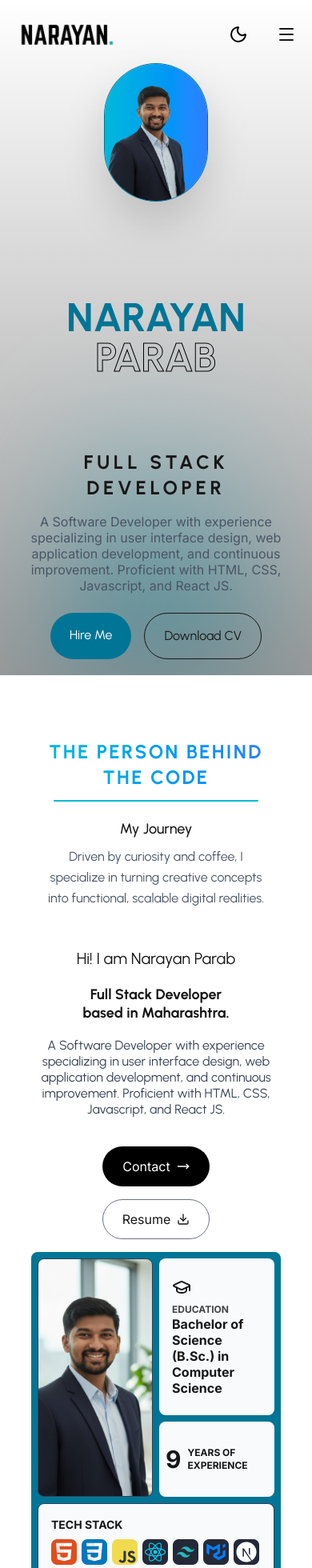
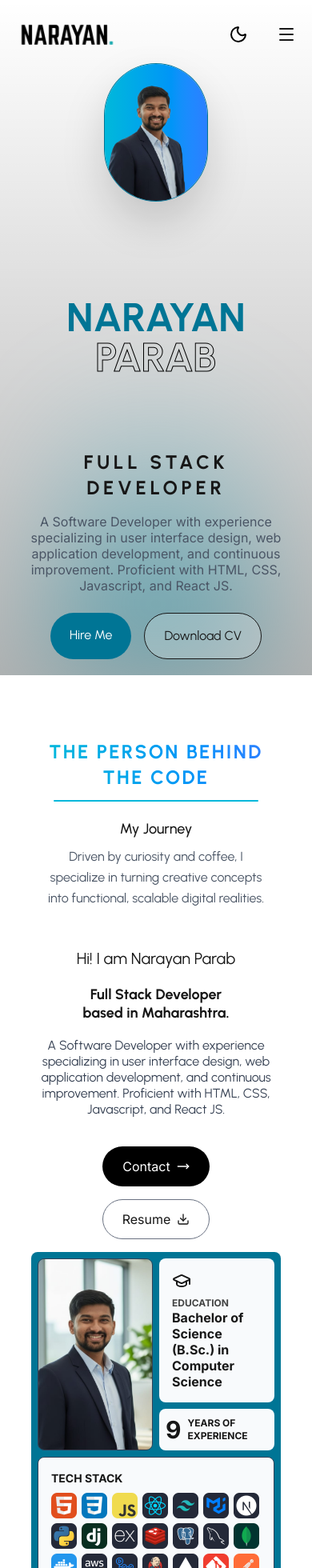
Before and after one commit to parabneil/parabneil.github.io, a Next.js app: page / in a window 390 px wide. Shown: the top 1960 px of the page at 80% size. Built offline with nearby package versions, Linux system fonts and the light colour scheme.

Commit message:
Fixed ui/UX issues for mobile screens

```diff
--- a/app/components/ProfileStats.jsx
+++ b/app/components/ProfileStats.jsx
@@ -39,13 +39,13 @@ const ProfileStats = () => {
       initial="hidden"
       whileInView="show"
       viewport={{ once: true }}
-      className="bg-cyan-700 rounded-lg grid grid-cols-6 grid-rows-12 md:grid-cols-12 md:grid-rows-6 gap-2 mx-auto dark:text-white p-2 h-500 md:h-150"
+      className="bg-cyan-700 rounded-lg grid grid-cols-6 md:grid-cols-12 gap-2 mx-auto dark:text-white p-2"
     >
       {/* Profile Photo */}
       <motion.a
         variants={item}
         href="#hero"
-        className={`col-span-3 row-span-3 md:col-span-2 md:row-span-3 overflow-hidden rounded-lg hover:-translate-y-1 hover:shadow-black border-[0.5px] border-slate-700 cursor-pointer transition-all duration-500 dark:hover:shadow-white/10 dark:bg-darkTheme`}
+        className={`col-span-3 row-span-2 md:col-span-2 md:row-span-3 overflow-hidden rounded-lg hover:-translate-y-1 hover:shadow-black border-[0.5px] border-slate-700 cursor-pointer transition-all duration-500 dark:hover:shadow-white/10 dark:bg-darkTheme`}
       >
         <Image
           src={assets.user_image}
@@ -59,7 +59,7 @@ const ProfileStats = () => {
       <motion.a
         variants={item}
         href="#education"
-        className={`col-span-3 row-span-2 overflow-hidden md:col-span-2 md:row-span-2 bg-slate-50 hover:bg-lightHover hover:-translate-y-1 hover:shadow-black p-4 rounded-lg border-[0.5px] border-slate-700 cursor-pointer transition-all duration-500 border-none flex flex-col justify-center dark:bg-darkTheme dark:hover:bg-darkHover/50 dark:hover:shadow-white/10`}
+        className={`col-span-3 row-span-1 overflow-hidden md:col-span-2 md:row-span-2 bg-slate-50 hover:bg-lightHover hover:-translate-y-1 hover:shadow-black p-4 rounded-lg border-[0.5px] border-slate-700 cursor-pointer transition-all duration-500 border-none flex flex-col justify-center dark:bg-darkTheme dark:hover:bg-darkHover/50 dark:hover:shadow-white/10`}
       >
         <GraduationCap className="mb-2" />
         <span className="text-xs uppercase font-bold opacity-80">
@@ -87,7 +87,7 @@ const ProfileStats = () => {
       <motion.a
         variants={item}
         href="#skills"
-        className={`col-span-6 row-span-4 overflow-hidden md:col-span-4 md:row-span-3 bg-slate-50 hover:bg-lightHover hover:-translate-y-1 hover:shadow-black p-4 rounded-lg border-[0.5px] border-slate-700 cursor-pointer transition-all duration-500 dark:bg-darkTheme dark:hover:bg-darkHover/50 dark:hover:shadow-white/10`}
+        className={`col-span-6 row-span-1 overflow-hidden md:col-span-4 md:row-span-3 bg-slate-50 hover:bg-lightHover hover:-translate-y-1 hover:shadow-black p-4 rounded-lg border-[0.5px] border-slate-700 cursor-pointer transition-all duration-500 dark:bg-darkTheme dark:hover:bg-darkHover/50 dark:hover:shadow-white/10`}
       >
         <p className="text-sm font-bold mb-2 uppercase">Tech Stack</p>
         <div className="flex flex-wrap gap-1.5">
@@ -110,7 +110,7 @@ const ProfileStats = () => {
       <motion.a
         variants={item}
         href="#services"
-        className="col-span-3 row-span-3 overflow-hidden text-md md:col-span-2 md:row-span-2 bg-slate-50 hover:bg-lightHover hover:-translate-y-1 hover:shadow-black p-4 rounded-lg border-[0.5px] border-slate-700 cursor-pointer duration-500 dark:bg-darkTheme dark:hover:bg-darkHover/50 dark:hover:shadow-white/10"
+        className="col-span-3 row-span-2 overflow-hidden text-md md:col-span-2 md:row-span-2 bg-slate-50 hover:bg-lightHover hover:-translate-y-1 hover:shadow-black p-4 rounded-lg border-[0.5px] border-slate-700 cursor-pointer duration-500 dark:bg-darkTheme dark:hover:bg-darkHover/50 dark:hover:shadow-white/10"
       >
         <p className="text-sm flex items-center font-bold mb-1">
           <Languages className="w-3 mr-1.5" /> Services
@@ -126,7 +126,7 @@ const ProfileStats = () => {
       <motion.a
         variants={item}
         href="#portfolio"
-        className={`col-span-3 row-span-2 overflow-hidden md:col-span-2 md:row-span-2 bg-slate-50 hover:bg-lightHover hover:-translate-y-1 hover:shadow-black p-2 rounded-lg border-[0.5px] border-slate-700 cursor-pointer transition-all duration-500 flex flex-col items-center justify-evenly dark:bg-darkTheme dark:hover:bg-darkHover/50 dark:hover:shadow-white/10`}
+        className={`col-span-3 row-span-1 overflow-hidden md:col-span-2 md:row-span-2 bg-slate-50 hover:bg-lightHover hover:-translate-y-1 hover:shadow-black p-2 rounded-lg border-[0.5px] border-slate-700 cursor-pointer transition-all duration-500 flex flex-col items-center justify-evenly dark:bg-darkTheme dark:hover:bg-darkHover/50 dark:hover:shadow-white/10`}
       >
         <p className="text-7xl font-bold">{statsData.projects.length}</p>
         <p className="text-md leading-tight font-bold uppercase text-center">
@@ -170,7 +170,7 @@ const ProfileStats = () => {
       <motion.a
         variants={item}
         href="#about"
-        className={`col-span-6 row-span-52 overflow-hidden md:col-span-6 md:row-span-3 flex flex-col justify-center bg-slate-50 hover:bg-lightHover hover:-translate-y-1 hover:shadow-black p-4 rounded-lg border-[0.5px] border-slate-700 cursor-pointer transition-all duration-500 dark:bg-darkTheme dark:hover:bg-darkHover/50 dark:hover:shadow-white/10`}
+        className={`col-span-6 row-span-1 overflow-hidden md:col-span-6 md:row-span-3 flex flex-col justify-center bg-slate-50 hover:bg-lightHover hover:-translate-y-1 hover:shadow-black p-4 rounded-lg border-[0.5px] border-slate-700 cursor-pointer transition-all duration-500 dark:bg-darkTheme dark:hover:bg-darkHover/50 dark:hover:shadow-white/10`}
       >
         <p className="text-xl font-bold mb-2 text-black dark:text-cyan-400 uppercase">
           Professional Summary
@@ -182,7 +182,7 @@ const ProfileStats = () => {
       <motion.a
         variants={item}
         href="#contact"
-        className={`col-span-6 row-span-18 overflow-hidden md:col-span-3 md:row-span-2 bg-slate-50 hover:bg-lightHover hover:-translate-y-1 hover:shadow-black p-4 rounded-lg border-[0.5px] border-slate-700 cursor-pointer transition-all duration-500 flex flex-col gap-1 dark:bg-darkTheme dark:hover:bg-darkHover/50 dark:hover:shadow-white/10`}
+        className={`col-span-6 row-span-1 overflow-hidden md:col-span-3 md:row-span-2 bg-slate-50 hover:bg-lightHover hover:-translate-y-1 hover:shadow-black p-4 rounded-lg border-[0.5px] border-slate-700 cursor-pointer transition-all duration-500 flex flex-col gap-1 dark:bg-darkTheme dark:hover:bg-darkHover/50 dark:hover:shadow-white/10`}
       >
         <p className="text-sm font-bold pb-2">Connect</p>
         <div className="space-y-3 text-[11px] leading-snug ">
@@ -204,7 +204,7 @@ const ProfileStats = () => {
       {/* Languages (2x2) */}
       <motion.div
         variants={item}
-        className="col-span-3 row-span-24 overflow-hidden text-md md:col-span-3 md:row-span-2 bg-slate-50 hover:bg-lightHover hover:-translate-y-1 hover:shadow-black p-4 rounded-lg border-[0.5px] border-slate-700 cursor-pointer duration-500 dark:hover:shadow-white dark:bg-darkTheme dark:hover:bg-darkHover/50 dark:hover:shadow-white/10"
+        className="col-span-3 row-span-1 overflow-hidden text-md md:col-span-3 md:row-span-2 bg-slate-50 hover:bg-lightHover hover:-translate-y-1 hover:shadow-black p-4 rounded-lg border-[0.5px] border-slate-700 cursor-pointer duration-500 dark:hover:shadow-white dark:bg-darkTheme dark:hover:bg-darkHover/50 dark:hover:shadow-white/10"
       >
         <p className="text-sm flex items-center font-bold mb-2">
           <Languages className="w-4 mr-1.5" /> Languages
@@ -224,7 +224,7 @@ const ProfileStats = () => {
       {/* Social Media */}
       <motion.div
         variants={item}
-        className="col-span-3 row-span-12 overflow-hidden text-xs md:col-span-2 md:row-span-1 bg-slate-50 hover:bg-lightHover hover:-translate-y-1 hover:shadow-black p-4 rounded-lg flex flex-col justify-center gap-1 border-[0.5px] border-slate-700 cursor-pointer duration-500 dark:bg-darkTheme dark:hover:bg-darkHover/50 dark:hover:shadow-white/10"
+        className="col-span-3 row-span-1 overflow-hidden text-xs md:col-span-2 md:row-span-1 bg-slate-50 hover:bg-lightHover hover:-translate-y-1 hover:shadow-black p-4 rounded-lg flex flex-col justify-center gap-1 border-[0.5px] border-slate-700 cursor-pointer duration-500 dark:bg-darkTheme dark:hover:bg-darkHover/50 dark:hover:shadow-white/10"
       >
         <p className="text-xs flex items-center font-bold">
           <Star className="w-3 mr-1.5" /> Social Media
@@ -239,7 +239,7 @@ const ProfileStats = () => {
       {/* Interests (2x1) */}
       <motion.div
         variants={item}
-        className="col-span-3 row-span-12 md:col-span-4 md:row-span-1 overflow-hidden bg-slate-50 hover:bg-lightHover hover:-translate-y-1 hover:shadow-black text-xs rounded-lg p-4 flex flex-col justify-center gap-1 border-[0.5px] border-slate-700 cursor-pointer duration-500 dark:bg-darkTheme dark:hover:bg-darkHover/50 dark:hover:shadow-white/10"
+        className="col-span-6 row-span-1 md:col-span-4 md:row-span-1 overflow-hidden bg-slate-50 hover:bg-lightHover hover:-translate-y-1 hover:shadow-black text-xs rounded-lg p-4 flex flex-col justify-center gap-1 border-[0.5px] border-slate-700 cursor-pointer duration-500 dark:bg-darkTheme dark:hover:bg-darkHover/50 dark:hover:shadow-white/10"
       >
         <p className="flex items-center font-bold">
           <Heart className="w-3 mr-1.5" /> Interests
--- a/app/sections/Hero.jsx
+++ b/app/sections/Hero.jsx
@@ -28,7 +28,7 @@ const Hero = () => {
         className="object-cover opacity-60 z-0"
         priority
       /> */}
-      <div className="absolute inset-0 bg-linear-to-b from-transparent to-black/40 z-10" />
+      <div className="absolute inset-0 bg-linear-to-b from-transparent to-black/30 z-10" />
 
       {/* HERO IMAGE */}
       <motion.div
@@ -108,7 +108,7 @@ const Hero = () => {
 
             <a
               href="/resume.pdf"
-              className="px-6 py-3 border rounded-full font-heading dark:text-white"
+              className="px-6 py-3 bg-white/20 border rounded-full font-heading dark:text-white"
             >
               Download CV
             </a>
--- a/app/sections/Portfolio.jsx
+++ b/app/sections/Portfolio.jsx
@@ -35,7 +35,7 @@ const Portfolio = () => {
             viewport={{ once: true }}
             transition={{ duration: 0.5, delay: index * 0.1 }}
             whileHover={{ y: -10 }}
-            className="group relative rounded-3xl overflow-hidden bg-white dark:bg-darkHover/20 border border-gray-200 dark:border-white/10 shadow-sm hover:shadow-2xl transition-all duration-500"
+            className={`${index == 0 && 'col-span-2 row-span-2'} group relative rounded-3xl overflow-hidden bg-white dark:bg-darkHover/20 border border-gray-200 dark:border-white/10 shadow-sm hover:shadow-2xl transition-all duration-500`}
           >
             {/* Project Image Container */}
             <div className="aspect-16/10 overflow-hidden">
--- a/app/sections/Testimonials.jsx
+++ b/app/sections/Testimonials.jsx
@@ -34,15 +34,15 @@ const Testimonials = () => {
             aria-label={`Testimonial by ${t.name}`}
             className="bg-white dark:bg-darkTheme rounded-lg p-6 shadow-sm border border-gray-300 hover:shadow-lg transform transition hover:-translate-y-1"
           >
-            <blockquote className="text-sm font-bold text-black dark:text-gray-200 mb-4.5 leading-tight">
+            <cite className="text-sm text-black dark:text-gray-300 not-italic">
+              {t.name}
+            </cite>
+            <p className="font-medium text-xs text-black dark:text-white mb-6">
+              {t.role}
+            </p>
+            <blockquote className="text-sm font-bold text-cyan-700 dark:text-gray-200 mb-4.5 leading-tight">
               “ {t.description} ”
             </blockquote>
-            <cite className="text-xs text-black dark:text-gray-300 not-italic">
-              - {t.name}
-            </cite>
-            <p className="font-medium text-sm text-black dark:text-white mb-6">
-              {t.role}
-            </p>
           </article>
         ))}
       </div>
```
